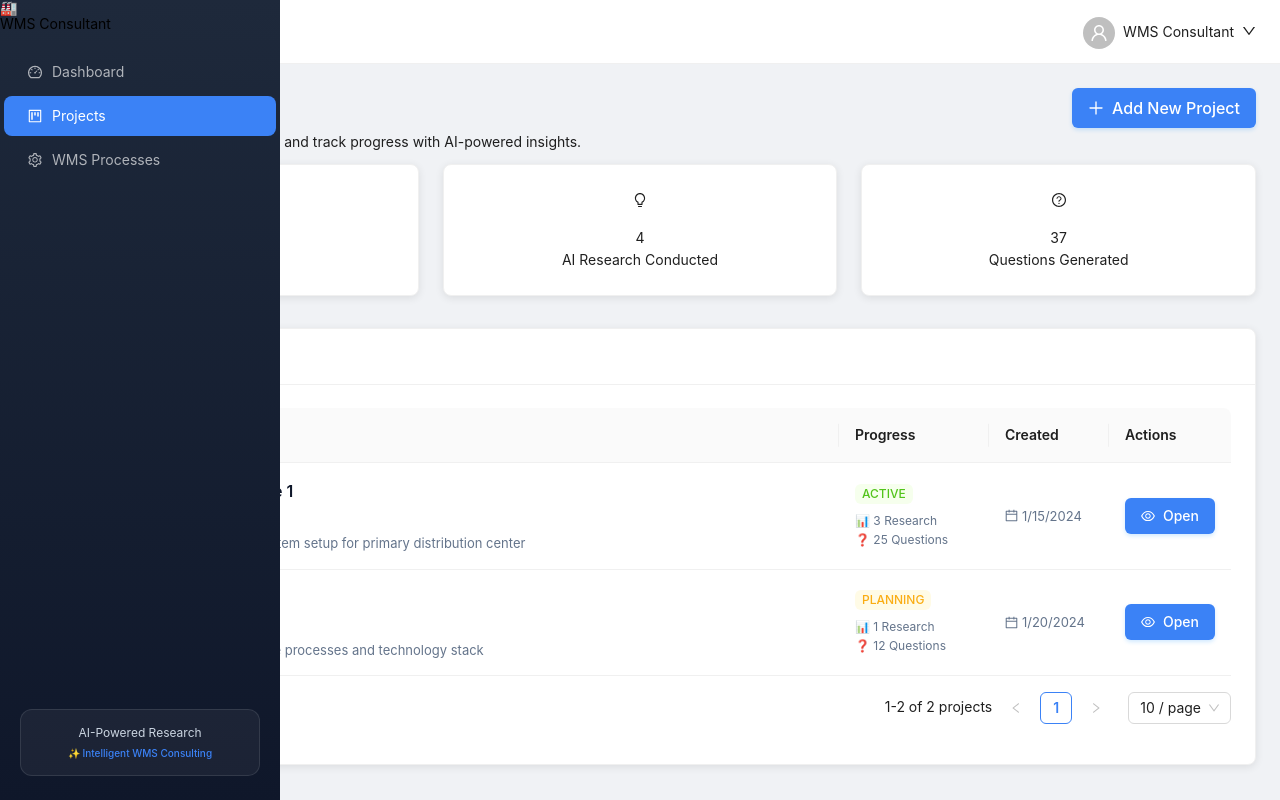
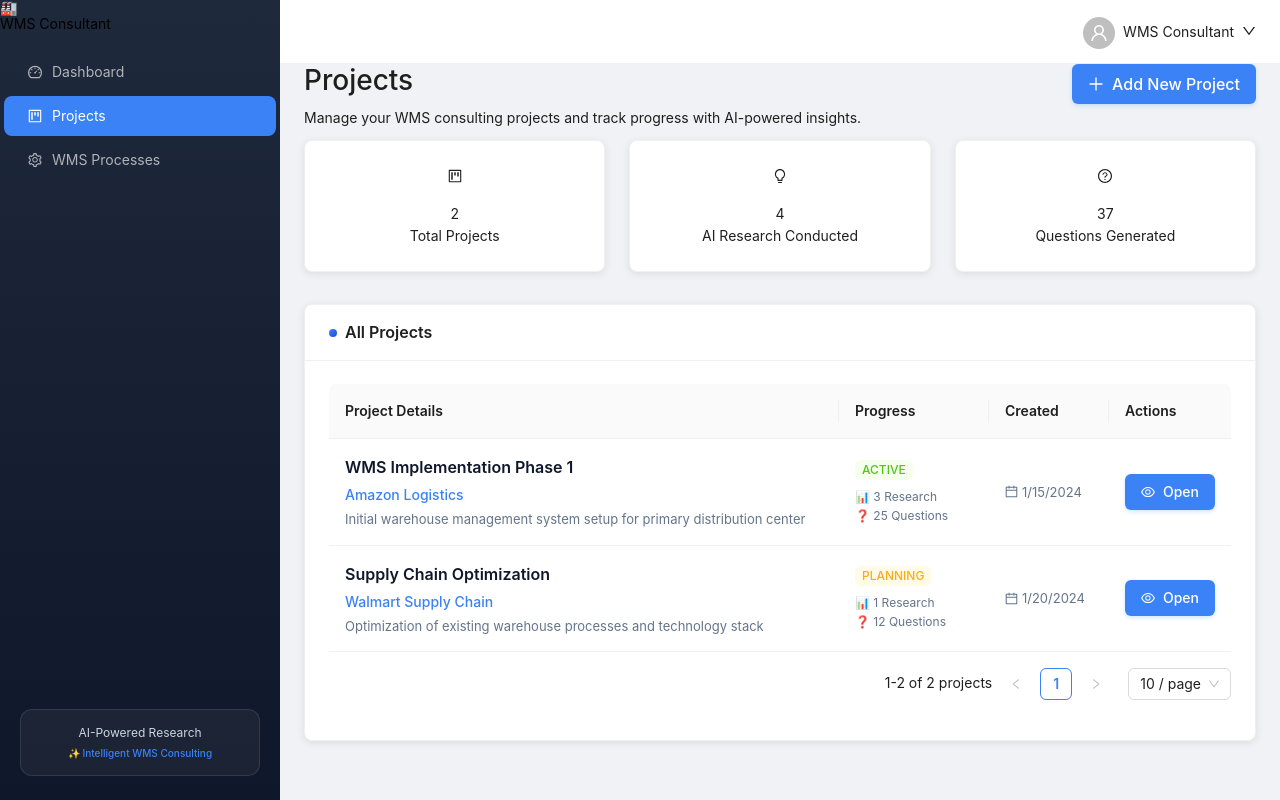
Before and after one commit to vickyvigu17/WMS-Agent, a React (Create React App) app in the folder client/: page /projects in a window 1280 px wide. Built offline with nearby package versions, Linux system fonts and the light colour scheme.

Commit message:
Update App.css

```diff
--- a/client/src/App.css
+++ b/client/src/App.css
@@ -180,3 +180,22 @@
 ::-webkit-scrollbar-thumb:hover {
   background: #a8a8a8;
 }
+
+/* LAYOUT FIX */
+.ant-layout-sider.modern-sidebar {
+  position: fixed !important;
+  left: 0 !important;
+  top: 0 !important;
+  width: 280px !important;
+  z-index: 1000 !important;
+}
+
+.ant-layout-header.modern-header {
+  margin-left: 280px !important;
+  width: calc(100% - 280px) !important;
+}
+
+.ant-layout-content.app-content {
+  margin-left: 280px !important;
+  padding-top: 0 !important;
+}
```
